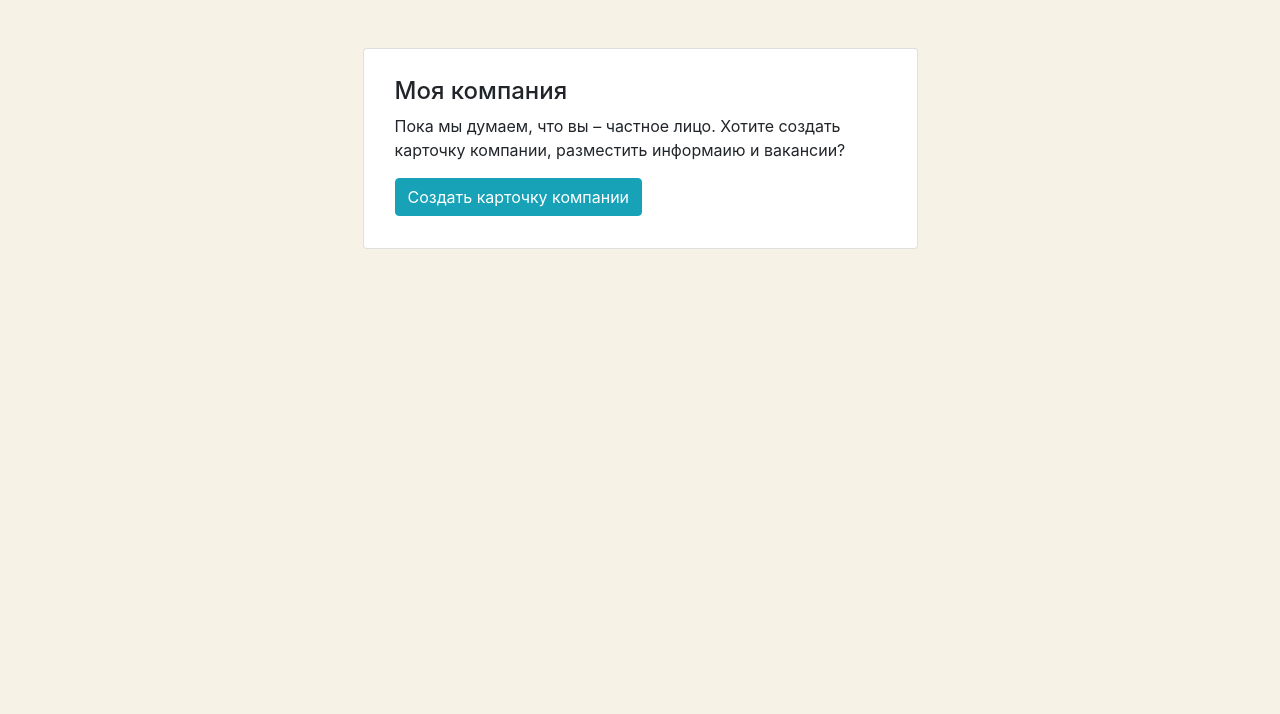
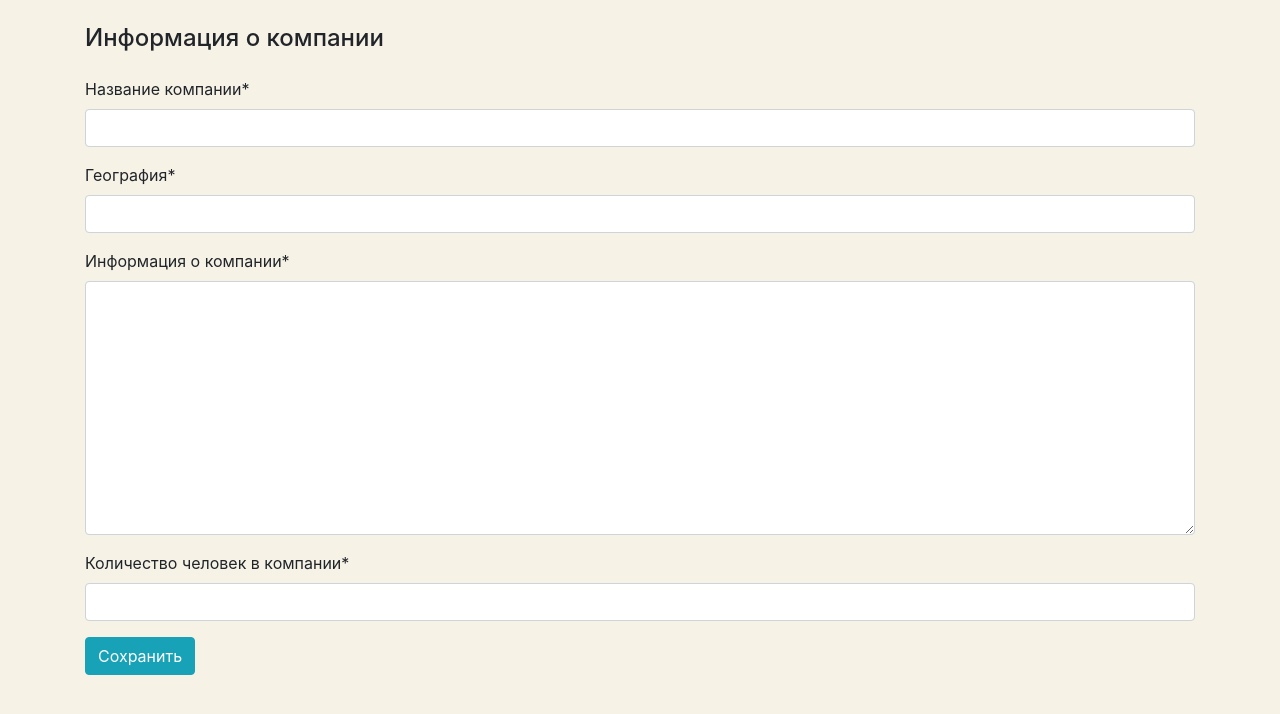
Before and after one commit to 350132377/project3, a Django app: page /mycompany/create/ in a window 1280 px wide. Shown: the part 72-786 px from the top of the page. Run offline with Django 3.2, Linux system fonts and the light colour scheme; data that the repository does not hold is empty; some libraries are stand-ins or nearby versions.

Commit message:
initial commit

```diff
--- a/baza_vakansiy_it/urls.py
+++ b/baza_vakansiy_it/urls.py
@@ -38,9 +38,9 @@ urlpatterns = [
     path('mycompany/vacancies/create/', MyVacancyCreateView.as_view(), name='vacancy_create_form'), # work
 
     # компании
+    path('mycompany/letsstart/', MyCompanyStartView.as_view(), name='letsstart_mycompany'),
+    path('mycompany/create/', MyCompanyCreateView.as_view(), name='company_create'),
     path('mycompany/', MyCompanyView.as_view(), name='mycompany'),
-    path('mycompany/create/', MyCompanyCreateView.as_view(), name='company_create_form'),
-    path('mycompany/letsstart/', MyCompanyStartView.as_view(), name='letsstart_mycompany'),
 
     # авторизация, регистрация
     path('accounts/', include('accounts.urls'))
--- a/vacancies/templates/vacancies/company-create.html
+++ b/vacancies/templates/vacancies/company-create.html
@@ -46,13 +46,14 @@
   </header>
 
     <main class="container mt-3 pb-5">
-    <section class="col-12 col-lg-6 offset-lg-3 mt-5 card">
-      <div class="card-body px-3 pb-4">
-        <h1 class="h4 pt-2">Моя компания</h1>
-        <p class="mt-2">Пока мы думаем, что вы – частное лицо. Хотите создать карточку компании, разместить информаию и вакансии?</p>
-        <a href="{% url 'company_create_form' %}" class="btn btn-info mb-2">Создать карточку компании</a>
-      </div>
-    </section>
+      <section class="tab-pane fade show active">
+        <h2 class="h4 pt-2 pb-3">Информация о&nbsp;компании</h2>
+        <form action="" method="post">
+          {% csrf_token %}
+          {{ form|crispy }}
+          <input type="submit" class="btn btn-info" value="Сохранить" />
+        </form>
+      </section>
   </main>
 
   {% endblock %}
--- a/vacancies/templates/vacancies/company-start.html
+++ b/vacancies/templates/vacancies/company-start.html
@@ -50,7 +50,7 @@
       <div class="card-body px-3 pb-4">
         <h1 class="h4 pt-2">Моя компания</h1>
         <p class="mt-2">Пока мы думаем, что вы – частное лицо. Хотите создать карточку компании, разместить информаию и вакансии?</p>
-        <a href="{% url 'company_create_form' %}" class="btn btn-info mb-2">Создать карточку компании</a>
+        <a href="{% url 'company_create' %}" class="btn btn-info mb-2">Создать карточку компании</a>
       </div>
     </section>
   </main>
--- a/vacancies/views/company.py
+++ b/vacancies/views/company.py
@@ -4,29 +4,12 @@ from vacancies.forms import MyCompanyForm, MyCompanyCreateForm
 from vacancies.models import Company
 
 
-
-class MyCompanyView(View):
-    def get(self, request):
-        company = Company.objects.filter(owner_id=request.user.id).first()
-        if company:
-            return render(request, 'vacancies/company-edit.html', context={'form': MyCompanyForm})
-        else:
-            return redirect('letsstart_mycompany')
-
 class MyCompanyStartView(View):
     def get(self, request):
         company = Company.objects.filter(owner_id=request.user.id).first()
         if company:
             return redirect('mycompany')
-        return render(request, 'vacancies/company-create.html', context={'form': MyCompanyCreateForm})
-
-    def post(self, request):
-        form = MyCompanyCreateForm(request.POST)
-        if form.is_valid():
-            print(form.cleaned_data)
-            # form.save()
-            return redirect('mycompany')
-        return render(request, 'vacancies/company-edit.html', context={'form': form})
+        return render(request, 'vacancies/company-start.html')
 
 
 class MyCompanyCreateView(View):
@@ -42,4 +25,12 @@ class MyCompanyCreateView(View):
             print(form.cleaned_data)
             # form.save()
             return redirect('mycompany')
-        return render(request, 'vacancies/company-edit.html', context={'form': form})
+        return render(request, 'vacancies/company-create.html', context={'form': form})
+
+class MyCompanyView(View):
+    def get(self, request):
+        company = Company.objects.filter(owner_id=request.user.id).first()
+        if company:
+            return render(request, 'vacancies/company-edit.html', context={'form': MyCompanyForm})
+        else:
+            return redirect('company_create')
```
